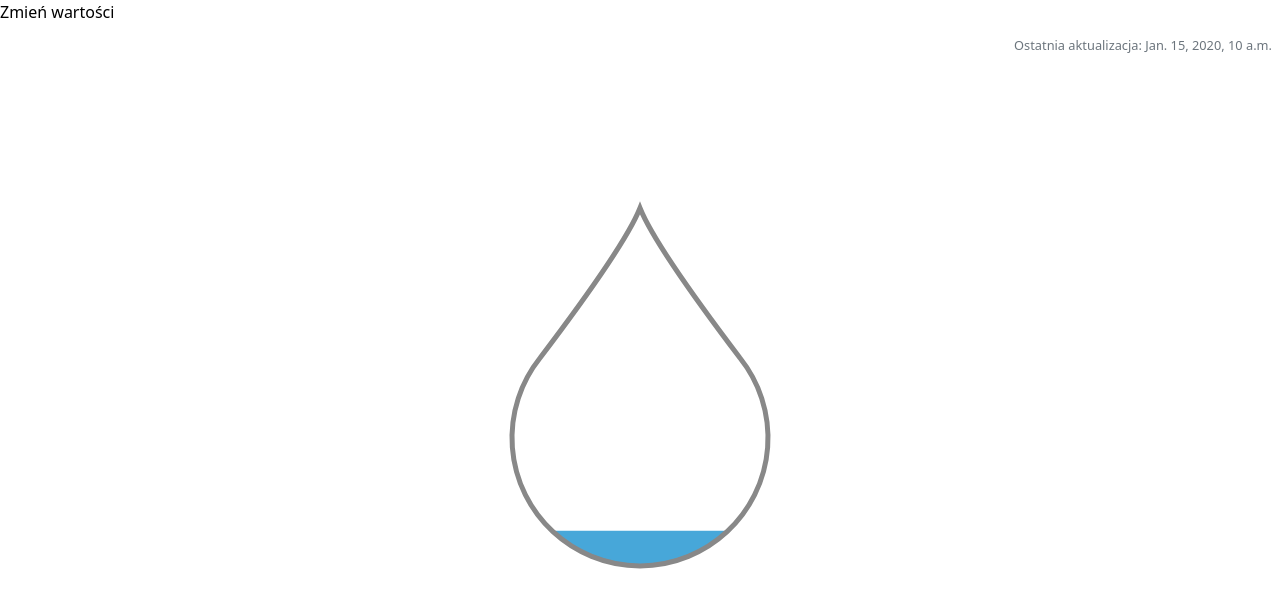
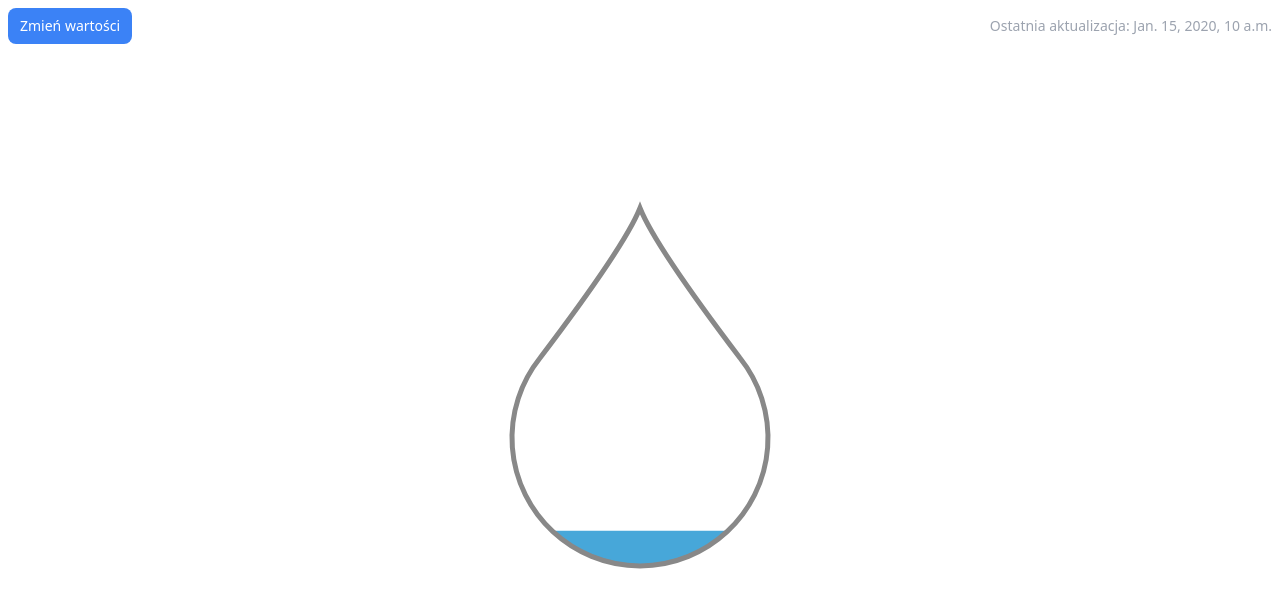
Before and after one commit to MervinDelfin/smart_plant_pot, a Django app: template templates/smart_plant_pot/index.html in a window 1280 px wide. Shown: the top 597 px of the page. Run offline with Django 3.2, Linux system fonts and the light colour scheme; the template is opened without the code that fills it: most values are stand-ins (such as "Sample title", 1, 10 or a date in 2020); some libraries are stand-ins or nearby versions.

Commit message:
added nice css (tailwind)

```diff
--- a/templates/smart_plant_pot/index.html
+++ b/templates/smart_plant_pot/index.html
@@ -3,17 +3,20 @@
 {% block title %}Smart Plant Pot{% endblock %}
 {% block staticLinks %}
 {% load static %}
-<link rel="stylesheet" type="text/css" href="{% static 'smart_plant_pot/drop.css' %}">
+{% comment %} <link rel="stylesheet" type="text/css" href="{% static 'smart_plant_pot/drop.css' %}"> {% endcomment %}
 {% endblock %}
 {% load subtract %}
 
 {% block content %}
 
-<a href="{% url 'smart_plant_pot:settings' %}">
-  Zmień wartości
-</a>
+<div class="flex justify-between items-center">
+    <a href="{% url 'smart_plant_pot:settings' %}" class="bg-blue-500 p-2 px-3 m-2 rounded-lg inline-block text-white text-sm">
+        Zmień wartości
+    </a>
 
-<p class="description">Ostatnia aktualizacja: {{update_time}}</p>
+    <p class="text-gray-400 text-sm p-2">Ostatnia aktualizacja: {{update_time}}</p>
+</div>
+
 <div class="fixed top-1/2 left-1/2 -translate-x-1/2 -translate-y-1/2 max-w-xs">
 
       <svg width="100%" viewbox="0 0 30 42">
@@ -83,16 +86,6 @@
 
 </div>
 
-<style>
 
-p.description {
-    font-size: 0.8rem;
-    color: #6c757d;
-    text-align: right;
-    margin-top: 0.5rem;
-    padding: 4px 8px;
-}
-
-</style>
 
 {% endblock %}
```
Also changed, not shown: templates/smart_plant_pot/settings.html (+7 -6 lines).
